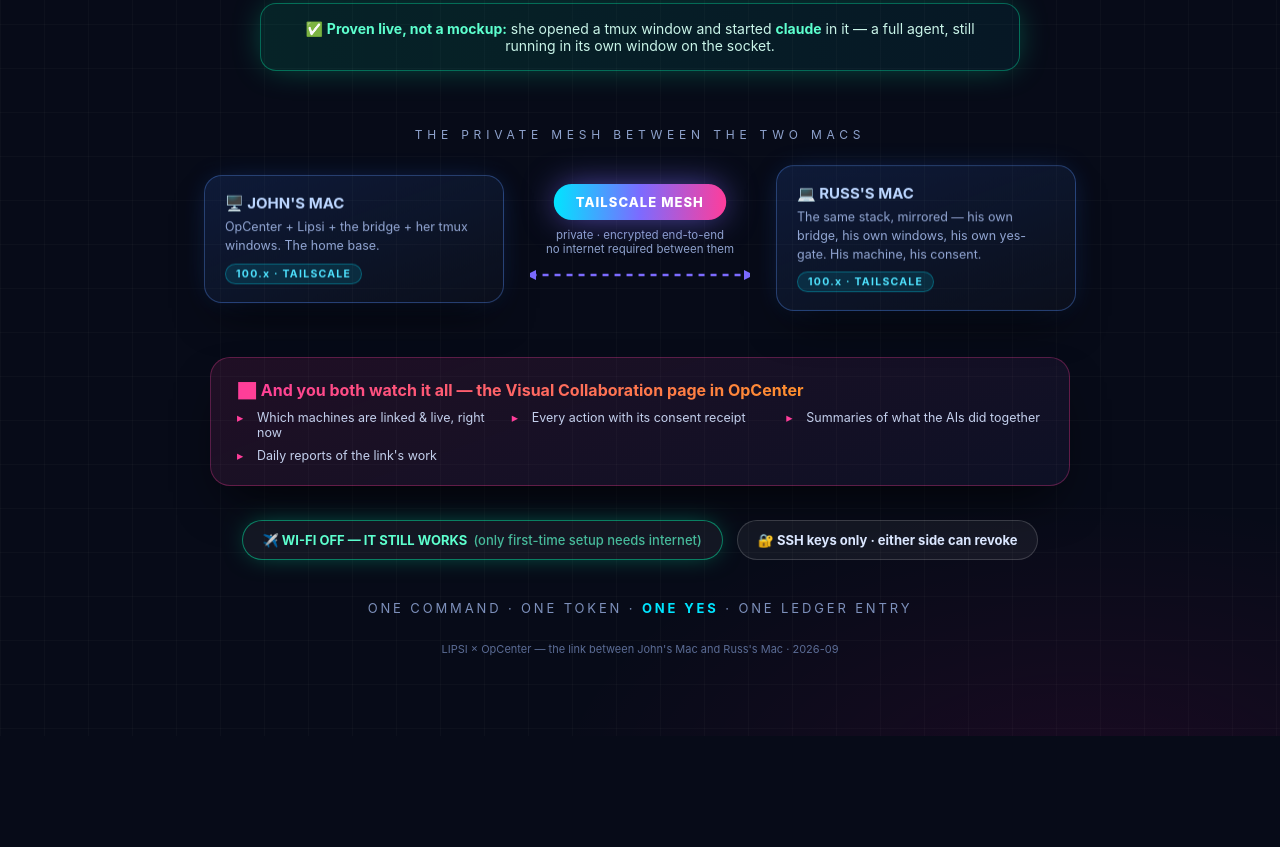
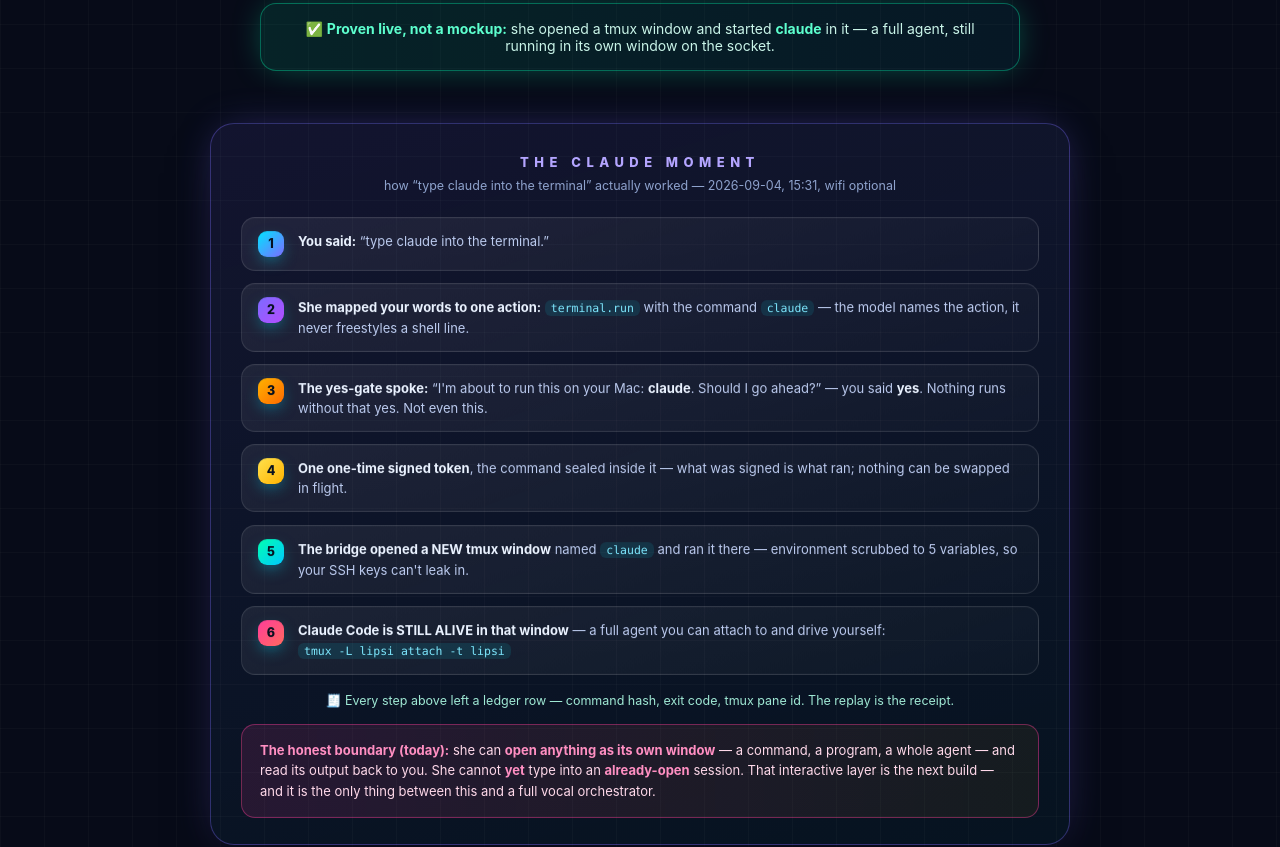
Before and after one commit to fintella-ai/lipsi-link-flow, a plain HTML site: page index.html in a window 1280 px wide. Shown: the part 504-1351 px from the top of the page. Before the commit the page ends 1240 px from the top, so only its background shows below. Drawn offline with Linux system fonts and the light colour scheme.

Commit message:
Add 'The Claude Moment' scene — how 'type claude into the terminal' actually worked, step by step, plus the honest Phase-3 boundary

```diff
--- a/index.html
+++ b/index.html
@@ -102,6 +102,42 @@
   @keyframes pulse { 0%,100%{ transform:scale(1);} 50%{ transform:scale(1.06);} }
   .meshlink .under { margin-top:8px; font-size:11.5px; color:#8ea2cc; }
 
+  /* ── claude-moment scene ──────────────────── */
+  .scene {
+    margin:52px auto 0; max-width:860px; padding:30px 30px 26px; border-radius:24px;
+    background:linear-gradient(165deg, rgba(124,107,255,.10), rgba(0,229,255,.04));
+    border:1px solid rgba(124,107,255,.35); box-shadow:0 30px 60px -20px rgba(0,0,0,.85), 0 0 44px -12px rgba(124,107,255,.45);
+  }
+  .scene-title { text-align:center; font-size:13px; font-weight:800; letter-spacing:.42em; color:#b4a5ff; }
+  .scene-sub { text-align:center; font-size:12.5px; color:#8ea2cc; margin:8px 0 24px; }
+  .steps { display:grid; gap:12px; }
+  .step {
+    display:flex; gap:14px; align-items:flex-start; padding:13px 16px; border-radius:14px;
+    background:linear-gradient(160deg, rgba(255,255,255,.07), rgba(255,255,255,.02));
+    border:1px solid rgba(255,255,255,.12); font-size:13px; line-height:1.55; color:#bccbef;
+    transform:rotateX(6deg); transition:transform .3s, box-shadow .3s;
+  }
+  .step:hover { transform:rotateX(0deg) translateX(6px); box-shadow:0 14px 30px -12px rgba(0,0,0,.7); }
+  .step b { color:#eaf2ff; }
+  .step code { font-family:ui-monospace,'SF Mono',Menlo,monospace; font-size:11.5px; background:rgba(0,229,255,.10); padding:1px 6px; border-radius:6px; color:#7fe9ff; }
+  .snum {
+    flex:none; width:26px; height:26px; border-radius:9px; display:grid; place-items:center;
+    font-size:12.5px; font-weight:800; color:#06101f; background:linear-gradient(135deg,#00e5ff,#7c6bff);
+    box-shadow:0 6px 16px -4px rgba(0,229,255,.5);
+  }
+  .s2 .snum{background:linear-gradient(135deg,#7c6bff,#b44dff)}
+  .s3 .snum{background:linear-gradient(135deg,#ffb300,#ff6a00)}
+  .s4 .snum{background:linear-gradient(135deg,#ffe14d,#ffb300)}
+  .s5 .snum{background:linear-gradient(135deg,#00ffb2,#00c8ff)}
+  .s6 .snum{background:linear-gradient(135deg,#ff3d9a,#ff6a5e)}
+  .ledgerline { margin-top:18px; text-align:center; font-size:12.5px; color:#9fe8d4; }
+  .boundary {
+    margin-top:16px; padding:15px 18px; border-radius:14px; font-size:13px; line-height:1.6; color:#ffd9ea;
+    background:linear-gradient(90deg, rgba(255,61,154,.12), rgba(255,179,0,.06));
+    border:1px solid rgba(255,61,154,.4);
+  }
+  .boundary b { color:#ff8fc2; }
+
   /* ── observer + badges ────────────────────── */
   .observer {
     margin:44px auto 0; max-width:860px; padding:22px 26px; border-radius:20px;
@@ -168,6 +204,23 @@
       ✅ <b>Proven live, not a mockup:</b> she opened a tmux window and started <b>claude</b> in it — a full agent, still running in its own window on the socket.
     </div>
 
+    <div class="scene">
+      <div class="scene-title">THE CLAUDE MOMENT</div>
+      <div class="scene-sub">how “type claude into the terminal” actually worked — 2026-09-04, 15:31, wifi optional</div>
+      <div class="steps">
+        <div class="step s1"><span class="snum">1</span><div><b>You said:</b> “type claude into the terminal.”</div></div>
+        <div class="step s2"><span class="snum">2</span><div><b>She mapped your words to one action:</b> <code>terminal.run</code> with the command <code>claude</code> — the model names the action, it never freestyles a shell line.</div></div>
+        <div class="step s3"><span class="snum">3</span><div><b>The yes-gate spoke:</b> “I'm about to run this on your Mac: <b>claude</b>. Should I go ahead?” — you said <b>yes</b>. Nothing runs without that yes. Not even this.</div></div>
+        <div class="step s4"><span class="snum">4</span><div><b>One one-time signed token</b>, the command sealed inside it — what was signed is what ran; nothing can be swapped in flight.</div></div>
+        <div class="step s5"><span class="snum">5</span><div><b>The bridge opened a NEW tmux window</b> named <code>claude</code> and ran it there — environment scrubbed to 5 variables, so your SSH keys can't leak in.</div></div>
+        <div class="step s6"><span class="snum">6</span><div><b>Claude Code is STILL ALIVE in that window</b> — a full agent you can attach to and drive yourself:<br><code>tmux -L lipsi attach -t lipsi</code></div></div>
+      </div>
+      <div class="ledgerline">🧾 Every step above left a ledger row — command hash, exit code, tmux pane id. The replay is the receipt.</div>
+      <div class="boundary">
+        <b>The honest boundary (today):</b> she can <b>open anything as its own window</b> — a command, a program, a whole agent — and read its output back to you. She cannot <b>yet</b> type into an <b>already-open</b> session. That interactive layer is the next build — and it is the only thing between this and a full vocal orchestrator.
+      </div>
+    </div>
+
     <div class="mesh">
       <div class="mesh-title">The Private Mesh Between the Two Macs</div>
       <div class="macrow">
```
